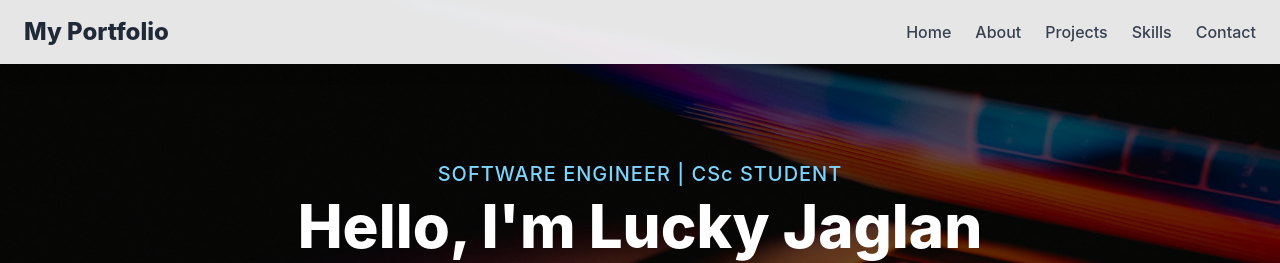
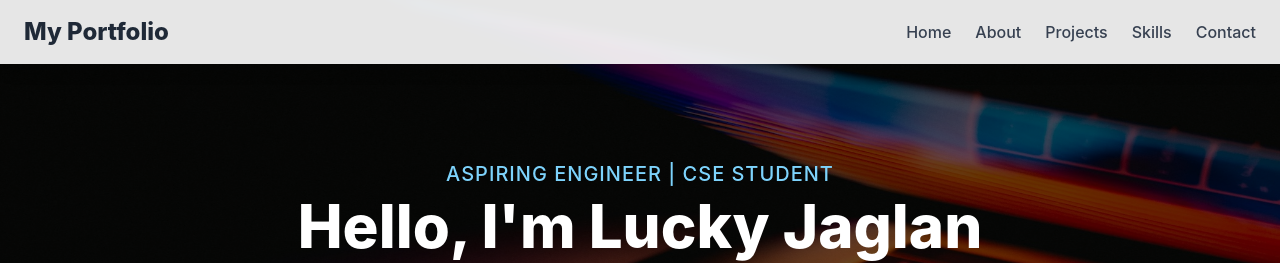
Before and after one commit to Luckyjaglan/my-portfolio, a React (Vite) app: page / in a window 1280 px wide. Shown: the top 263 px of the page. Built offline with nearby package versions, Linux system fonts and the light colour scheme.

Commit message:
bug fixes

```diff
--- a/src/App.jsx
+++ b/src/App.jsx
@@ -87,7 +87,7 @@ const HeroSection = () => {
       {/* Content */}
       <div className="relative z-10 text-white max-w-4xl mx-auto">
         <p className="text-lg sm:text-xl font-medium text-sky-300 mb-2 tracking-wider">
-          SOFTWARE ENGINEER | CSc STUDENT
+          ASPIRING ENGINEER | CSE STUDENT
         </p>
         <h2 className="text-5xl sm:text-6xl font-extrabold mb-6 leading-tight">
           Hello, I'm Lucky Jaglan
@@ -160,8 +160,8 @@ const AboutSection = () => {
           <h2 className="text-3xl sm:text-4xl font-bold mb-4 text-gray-800">About Me</h2>
           <div className="flex-grow overflow-y-auto pr-2">
             <p className="text-lg leading-relaxed text-gray-700">
-              I'm Lucky Jaglan, a Computer Science & Engineering student at SRM University, India, specializing in Data Science and Artificial Intelligence. With a strong foundation in web development and a growing interest in full-stack technologies, I love turning ideas into real-world applications.<br></br><br></br>
-I’m currently focused on building efficient, user-friendly projects using tools like JavaScript, React, Python, and MySQL. Whether it's front-end design or back-end logic, I enjoy learning new skills and solving complex problems. I'm also exploring DevOps, Git workflows, and cloud deployment to round out my skill set.<br></br><br></br>
+              I'm Lucky Jaglan, a Computer Science & Engineering student at SRM University, India, specializing in Data Science and Artificial Intelligence. With a strong foundation in web development and a growing interest in DSA, I love turning ideas into real-world applications.<br></br><br></br>
+I’m currently focused on building efficient, user-friendly projects using tools like JavaScript, React, Python, and MySQL. Whether it's front-end design or back-end logic, I enjoy learning new skills and solving complex problems. I'm also exploring DSA, DevOps, Git workflows, and cloud deployment to round out my skill set.<br></br><br></br>
 When I’m not coding, I’m usually learning something new, refining my skills, or contributing to academic and personal tech projects.
             </p>
           </div>
```
